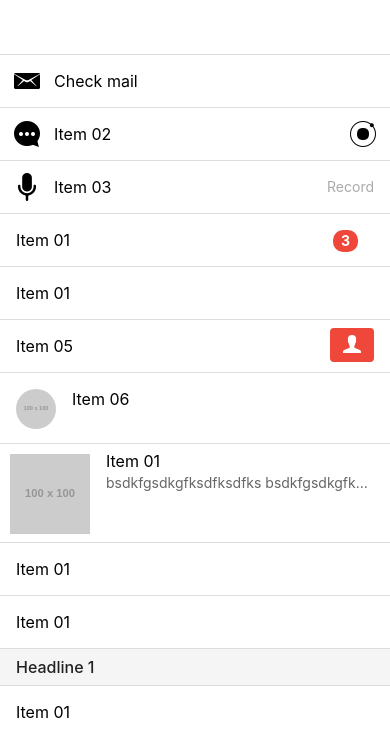
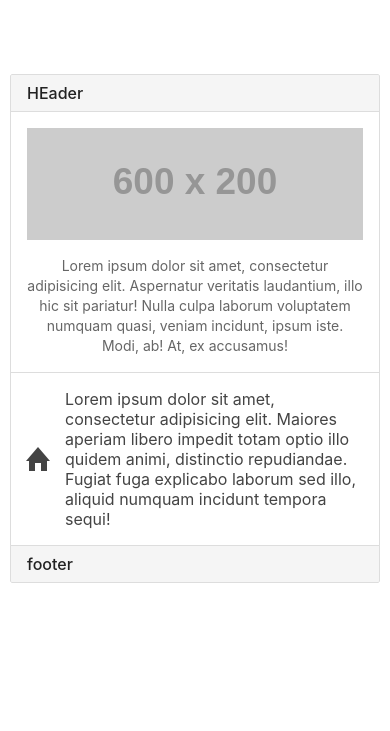
Before and after one commit to MYounas/myApp, a website: page www/index.html in a window 390 px wide. Shown: the part 113-844 px from the top of the page. Drawn offline with Linux system fonts and the light colour scheme; some packages are replaced by stand-ins of ours; files that its build step writes are made by us from their sources; placeholder pictures from the web are drawn by us; files whose address does not match are found by name.

Commit message:
14end
14end

```diff
--- a/www/index.html
+++ b/www/index.html
@@ -39,77 +39,22 @@
         </ion-tabs>
 
         <ion-content>
-            <div class="list">
-                <a href="#" class="item item-icon-left">
-                    <i class="icon ion-email"></i> Check mail
-                </a>
-                <a href="#" class="item item-icon-left item-icon-right">
-                    <i class="icon ion-chatbubble-working"></i> Item 02
-                    <i class="icon ion-ionic"></i>
-                </a>
-                <a href="#" class="item item-icon-left">
-                    <i class="icon ion-mic-a"></i> Item 03
-                    <span class="item-note">Record</span>
-                </a>
-                <a href="#" class="item">
-                    Item 01
-                    <span class="badge badge-assertive">3</span>
-                </a>
-                <a href="#" class="item">Item 01</a>
-                <a href="#" class="item item-button-right">
-                    Item 05
-                    <button class="button button-assertive">
-                    <i class="icon ion-person"></i>
-                     </button>
-                </a>
-                <a href="#" class="item item-avatar">
-                    <img src="http://placehold.it/100x100" alt="Avatar">
-                    Item 06
-                </a>
-                <a href="#" class="item item-thumbnail-left">
-                    <img src="http://placehold.it/100x100" alt="Avatar">
-                    <h2>Item 01</h2>
-                    <p>bsdkfgsdkgfksdfksdfks
-                        bsdkfgsdkgfksdfksdfks
-                        bsdkfgsdkgfksdfksdfks
-                        bsdkfgsdkgfksdfksdfks
-                        bsdkfgsdkgfksdfksdfks
-                        bsdkfgsdkgfksdfksdfks
-                    </p>
-
-                </a>
-                <a href="#" class="item">Item 01</a>
-                <a href="#" class="item">Item 01</a>
-                <div class="item item-divider">Headline 1</div>
-                <a href="#" class="item">Item 01</a>
-                <a href="#" class="item">Item 01</a>
-                <a href="#" class="item">Item 01</a>
-                <a href="#" class="item">Item 01</a>
-                <a href="#" class="item">Item 01</a>
-                <a href="#" class="item">Item 01</a>
-                <a href="#" class="item">Item 01</a>
-                <a href="#" class="item">Item 01</a>
-                <a href="#" class="item">Item 01</a>
-                <a href="#" class="item">Item 01</a>
-                <a href="#" class="item">Item 01</a>
-                <a href="#" class="item">Item 01</a>
-                <a href="#" class="item">Item 01</a>
-                <a href="#" class="item">Item 01</a>
-                <a href="#" class="item">Item 01</a>
-                <a href="#" class="item">Item 01</a>
-                <a href="#" class="item">Item 01</a>
-                <a href="#" class="item">Item 01</a>
-                <a href="#" class="item">Item 01</a>
-                <a href="#" class="item">Item 01</a>
-                <a href="#" class="item">Item 01</a>
-                <a href="#" class="item">Item 01</a>
-                <a href="#" class="item">Item 01</a>
-                <a href="#" class="item">Item 01</a>
-                <a href="#" class="item">Item 01</a>
-                <a href="#" class="item">Item 01</a>
-                <a href="#" class="item">Item 01</a>
-                <a href="#" class="item">Item 01</a>
-            </div>
+          <div class="list list-inset">
+             <div class="item item-divider">
+                 HEader
+             </div>
+             <div class="item item-image item-body">
+                 <img src="http://placehold.it/600x200" alt="Item Img">
+                 <p>Lorem ipsum dolor sit amet, consectetur adipisicing elit. Aspernatur veritatis laudantium, illo hic sit pariatur! Nulla culpa laborum voluptatem numquam quasi, veniam incidunt, ipsum iste. Modi, ab! At, ex accusamus!</p>
+             </div>
+              <div class="item item-icon-left item-text-wrap">
+                 <i class="icon ion-home"></i>
+                  Lorem ipsum dolor sit amet, consectetur adipisicing elit. Maiores aperiam libero impedit totam optio illo quidem animi, distinctio repudiandae. Fugiat fuga explicabo laborum sed illo, aliquid numquam incidunt tempora sequi!
+              </div>
+             <div class="item item-divider">
+                 footer
+             </div>
+          </div>
         </ion-content>
 
     </ion-pane>
```
